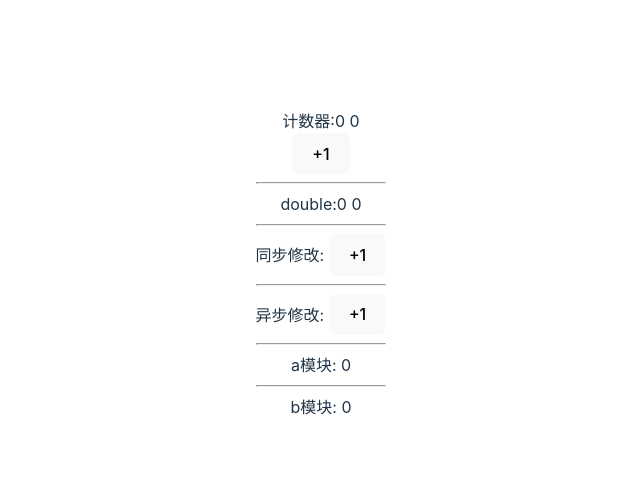
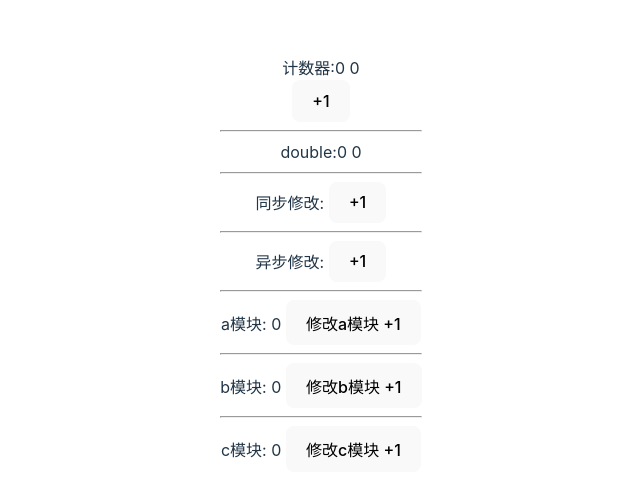
Before and after one commit to cjhw/mini-vuex, a Vue app: page / in a window 1280 px wide. Shown: the part 136-632 px from the top of the page, without its empty margins (319-959 px from the left). Built offline with nearby package versions, Linux system fonts and the light colour scheme.

Commit message:
实现命名空间功能

```diff
--- a/src/App.vue
+++ b/src/App.vue
@@ -20,6 +20,8 @@ const double = computed(() => store.getters.double)
 const aCount = computed(() => store.state.aCount.count)
 
 const bCount = computed(() => store.state.bCount.count)
+
+const cCount = computed(() => store.state.aCount.cCount.count)
 </script>
 
 <template>
@@ -33,8 +35,13 @@ const bCount = computed(() => store.state.bCount.count)
   异步修改: <button @click="asyncAdd">+1</button>
   <hr />
   a模块: {{ aCount }}
+  <button @click="$store.commit('aCount/add', 1)">修改a模块 +1</button>
   <hr />
   b模块: {{ bCount }}
+  <button @click="$store.commit('bCount/add', 1)">修改b模块 +1</button>
+  <hr />
+  c模块: {{ cCount }}
+  <button @click="$store.commit('aCount/cCount/add', 1)">修改c模块 +1</button>
 </template>
 
 <style scoped>
--- a/src/vuex/module/module-collection.js
+++ b/src/vuex/module/module-collection.js
@@ -27,4 +27,12 @@ export default class ModuleCollection {
     console.log(this.root)
     console.log(path)
   }
+
+  getNameSpaced(path) {
+    let module = this.root
+    return path.reduce((namespacedStr, key) => {
+      module = module.getChild(key)
+      return namespacedStr + (module.namespaced ? key + '/' : '')
+    }, '')
+  }
 }
--- a/src/vuex/module/module.js
+++ b/src/vuex/module/module.js
@@ -5,6 +5,7 @@ export default class Module {
     this._raw = rawModule
     this.state = rawModule.state
     this._children = {}
+    this.namespaced = rawModule.namespaced
   }
 
   addChild(key, module) {
--- a/src/vuex/store.js
+++ b/src/vuex/store.js
@@ -10,6 +10,8 @@ function getNestedState(state, path) {
 function installModule(store, rootState, path, module) {
   let isRoot = !path.length
 
+  const namespaced = store._modules.getNameSpaced(path)
+
   if (!isRoot) {
     let parentState = path
       .slice(0, -1)
@@ -18,20 +20,24 @@ function installModule(store, rootState, path, module) {
   }
 
   module.forEachGetter((getter, key) => {
-    store._wrappedGetters[key] = () => {
+    store._wrappedGetters[namespaced + key] = () => {
       return getter(getNestedState(store.state, path))
     }
   })
 
   module.forEachMutation((mutation, key) => {
-    const entry = store._mutations[key] || (store._mutations[key] = [])
+    const entry =
+      store._mutations[namespaced + key] ||
+      (store._mutations[namespaced + key] = [])
     entry.push((payload) => {
       mutation.call(store, getNestedState(store.state, path), payload)
     })
   })
 
   module.forEachAction((action, key) => {
-    const entry = store._actions[key] || (store._actions[key] = [])
+    const entry =
+      store._actions[namespaced + key] ||
+      (store._actions[namespaced + key] = [])
     entry.push((payload) => {
       let res = action.call(store, store, payload)
       if (!isPromise(res)) {
```
